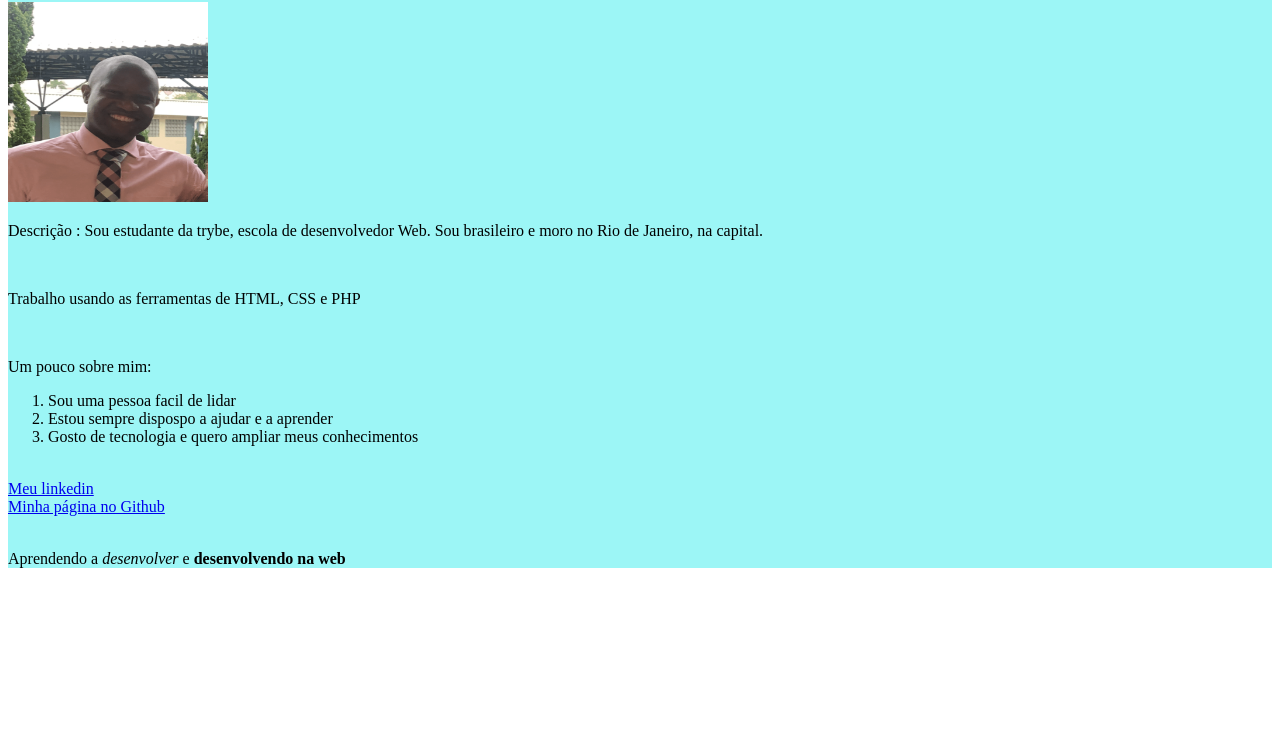
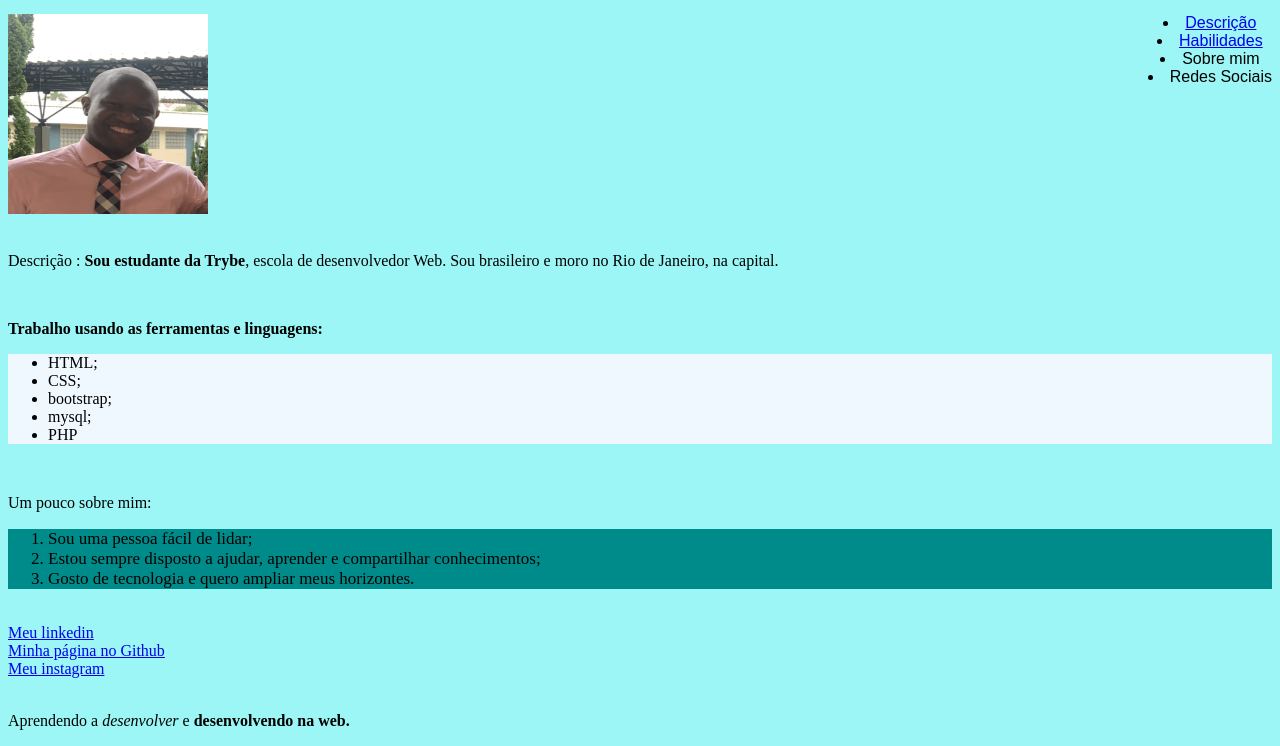
Before and after one commit to thiagorcon/thiagorcon.github.io, a plain HTML site: page index.html in a window 1280 px wide. Shown: the part 66-812 px from the top of the page. Drawn offline with Linux system fonts and the light colour scheme.

Commit message:
repaginada no pages css e inicio menu

```diff
--- a/index.html
+++ b/index.html
@@ -1,31 +1,54 @@
 <!DOCTYPE html>
 <html lang="en">
+
 <head>
     <meta charset="UTF-8">
     <meta http-equiv="X-UA-Compatible" content="IE=edge">
     <meta name="viewport" content="width=device-width, initial-scale=1.0">
-    <title>Document</title>
-
+    <title>Pages do Thiago</title>
+    <link rel="stylesheet" href="style.css">
 </head>
-<body>
-    <div style="background-color: #9CF6F6;">
-    <p>Nome : Thiago Rosa Conceição</p><br>
-    <img src="./fotoThiago (2).png" width="200px" height="200px" alt="foto Thiago"><br>
-    <p>Descrição : Sou estudante da trybe, escola de desenvolvedor Web. Sou brasileiro e moro no Rio de Janeiro, na capital.</p><br>
-    <p>Trabalho usando as ferramentas de HTML, CSS e PHP</p><br>
-    <p>Um pouco sobre mim:</p>
-    <ol>
-        <li>Sou uma pessoa facil de lidar</li>
-        <li>Estou sempre dispospo a ajudar e a aprender</li>
-        <li>Gosto de tecnologia e quero ampliar meus conhecimentos</li>
-    </ol>
-
+<body id="corFundo">
+    <header id="topo">
+        <h1> Thiago Rosa Conceição </h1>
+        <nav id="menu">
+            <li><a href="#decricao">  Descrição</a></li>
+            <li><a href="#habilidades">Habilidades</a></li>
+            <li>Sobre mim</li>
+            <li>Redes Sociais</li>
+        </nav>
+    </header>
+    <main>
+        <div>
+            <img src="./fotoThiago (2).png" alt="foto Thiago" width =200px;
+            height =200px; >
+        </div>
+        <br>
+        <p>Descrição : <strong>Sou estudante da Trybe</strong>, escola de desenvolvedor Web. Sou brasileiro e moro no Rio de Janeiro, na capital.</p><br>
+        <P class="detaque">Trabalho usando as ferramentas e linguagens:</P>
+        <ul id="listaFerramentasELinguagens">
+            <li>HTML;</li>
+            <li>CSS;</li>
+            <li>bootstrap;</li>
+            <li>mysql;</li>
+            <li>PHP</li>
+        </ul>
+        <br>
+        <p>Um pouco sobre mim:</p>
+        <ol id="lista">
+            <li>Sou uma pessoa fácil de lidar;</li>
+            <li>Estou sempre disposto a ajudar, aprender e compartilhar conhecimentos;</li>
+            <li>Gosto de tecnologia e quero ampliar meus horizontes.</li>
+        </ol>
+    </main>
     <p><a href="./1ecf7375-9cc9-4b3d-ba9a-c1cdcab267b5-1666814673964.png" alt="foto Thiago"></a></p><br>
     <a href="https://www.linkedin.com/in/thiago-rosa-831181105/">Meu linkedin</a>
     <br>
     <a href="https://github.com/thiagorcon">Minha página no Github</a>
+    <br>
+    <a href="https:www.instagram.com/thiagorcon">Meu instagram</a>
     <br><br>
-    <p>Aprendendo a <em>desenvolver</em> e <strong>desenvolvendo na web</strong></p>
+    <p>Aprendendo a <em>desenvolver</em> e <strong>desenvolvendo na web.</strong></p>
     </div>
 
 </body>
--- /dev/null
+++ b/style.css
@@ -0,0 +1,21 @@
+#corFundo {
+  background-color: #9CF6F6;
+  }
+#topo{
+  text-align: center;
+  font-family: fantasy;
+}
+#menu{
+  display: inline;
+  float: right;
+}
+#lista{
+  background-color: darkcyan;
+  font-size: 17px ;
+}
+.detaque{
+  font-weight: 600;
+}
+#listaFerramentasELinguagens{
+  background-color: aliceblue;
+}
```
